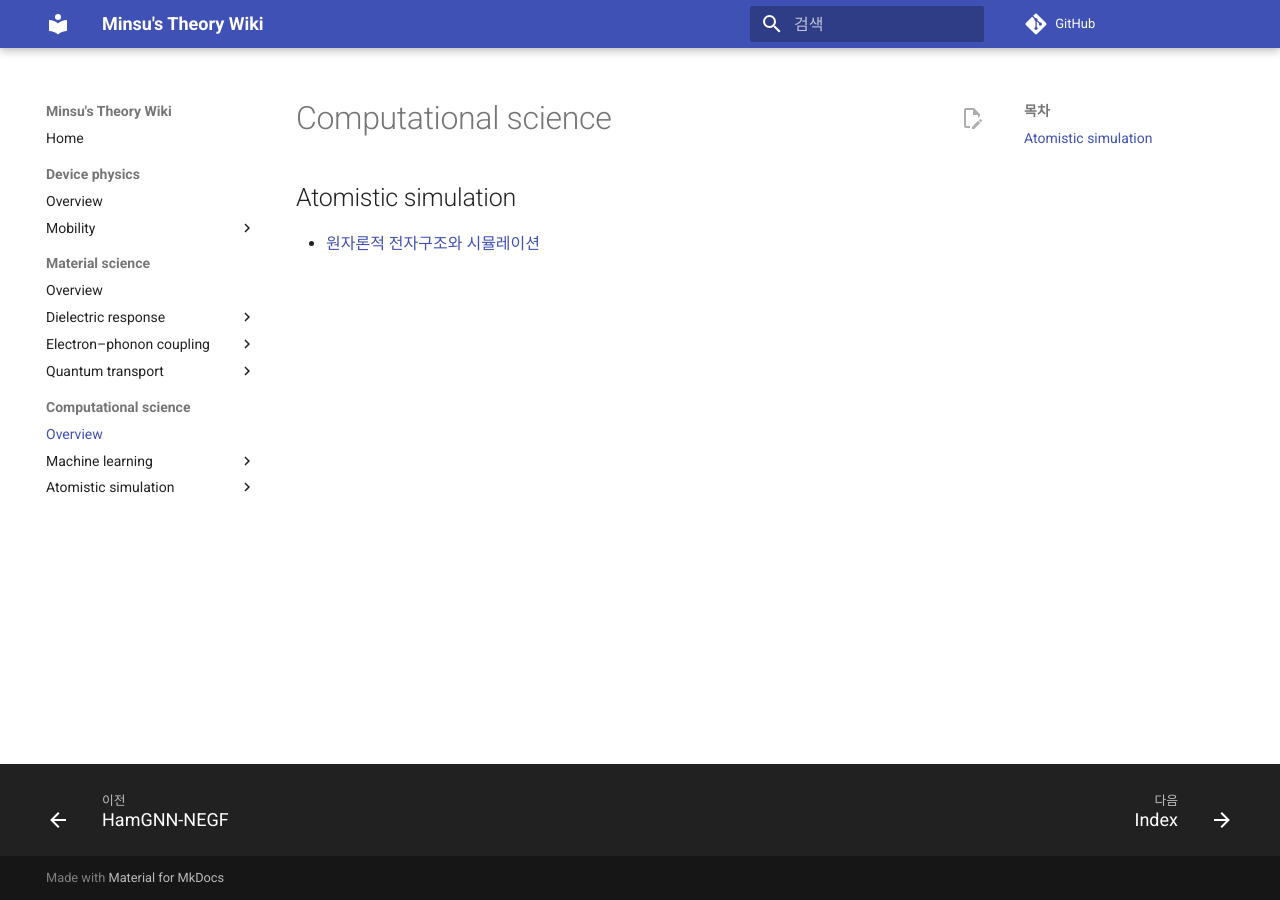
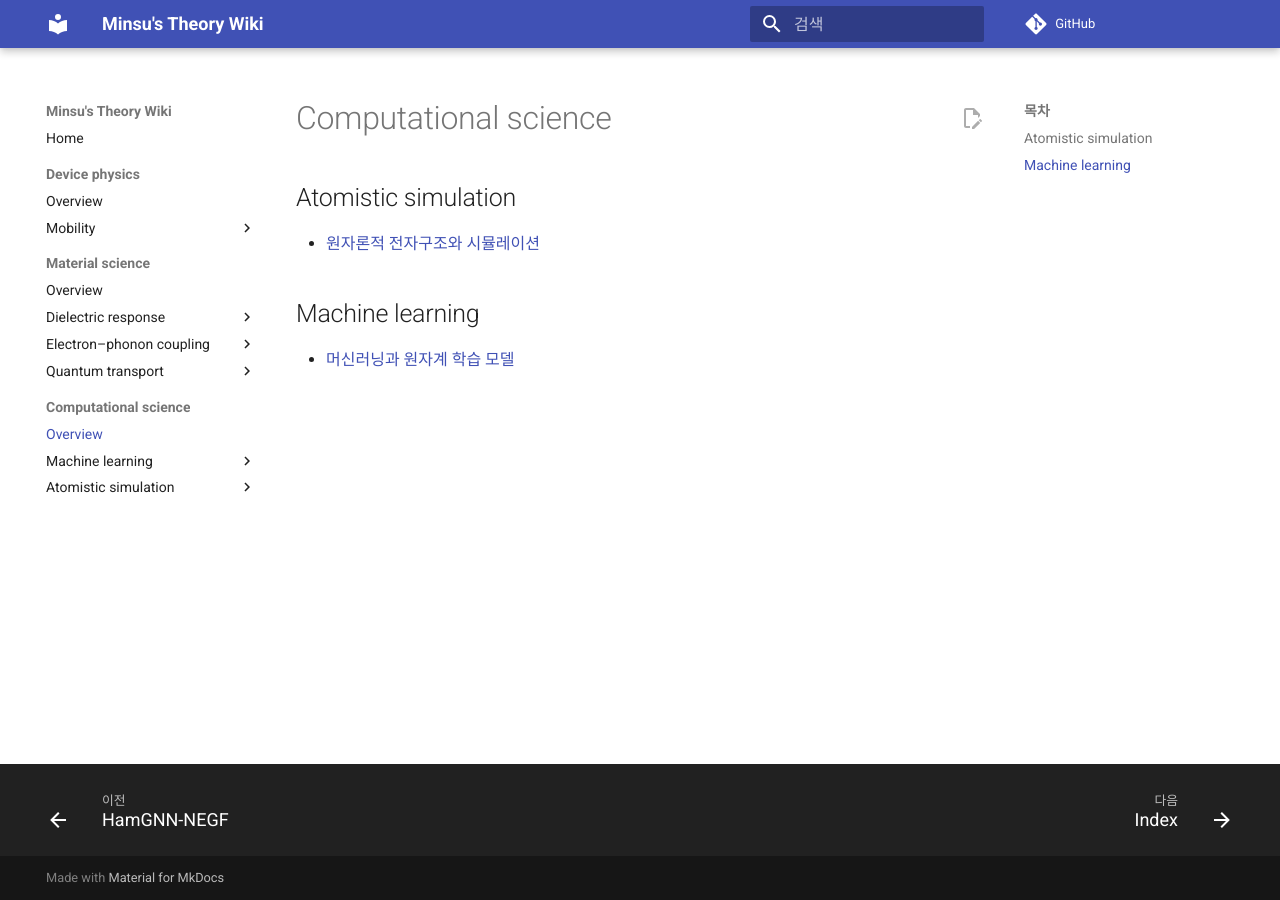
Before and after one commit to YHKlab-MSJeong/Theory-Wiki, an MkDocs documentation site: the page built from docs/computational-science/index.md, in a window 1280 px wide. Built offline with MkDocs 1.6.1 and Material for MkDocs 9.7.7, drawn with Linux system fonts in a browser that asks for light colours; comment, search, counter and statistics services are not loaded.

Commit message:
docs: link ML topic from computational science overview

```diff
--- a/docs/computational-science/index.md
+++ b/docs/computational-science/index.md
@@ -3,3 +3,7 @@
 ## Atomistic simulation
 
 - [원자론적 전자구조와 시뮬레이션](atomistic-simulation/index.md)
+
+## Machine learning
+
+- [머신러닝과 원자계 학습 모델](machine-learning/index.md)
```
